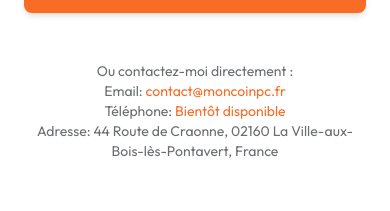
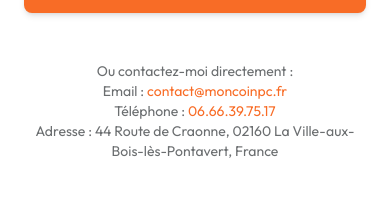
Before and after one commit to OrelienG/MonCoinPC, a React (Vite) app: page /contact in a window 390 px wide. Shown: the part 905-1116 px from the top of the page. Built offline with nearby package versions, Linux system fonts and the light colour scheme.

Commit message:
Update phone number

```diff
--- a/src/pages/Contact.tsx
+++ b/src/pages/Contact.tsx
@@ -157,17 +157,17 @@ export const Contact = () => {
         <div className="mt-12 text-center">
           <p className="text-sm text-subtle">
             Ou contactez-moi directement : <br />
-            Email:{' '}
+            Email :{' '}
             <a href="mailto:contact@moncoinpc.fr" className="text-primary">
               contact@moncoinpc.fr
             </a>{' '}
             <br />
-            Téléphone:{' '}
-            <a href="tel:+336" className="text-primary">
-              Bientôt disponible
+            Téléphone :{' '}
+            <a href="tel:+336­66397517­" className="text-primary">
+              ­06.66.39.75.17­
             </a>{' '}
             <br />
-            Adresse: 44 Route de Craonne, 02160 La Ville-aux-Bois-lès-Pontavert, France
+            Adresse : 44 Route de Craonne, 02160 La Ville-aux-Bois-lès-Pontavert, France
           </p>
         </div>
       </section>
```
